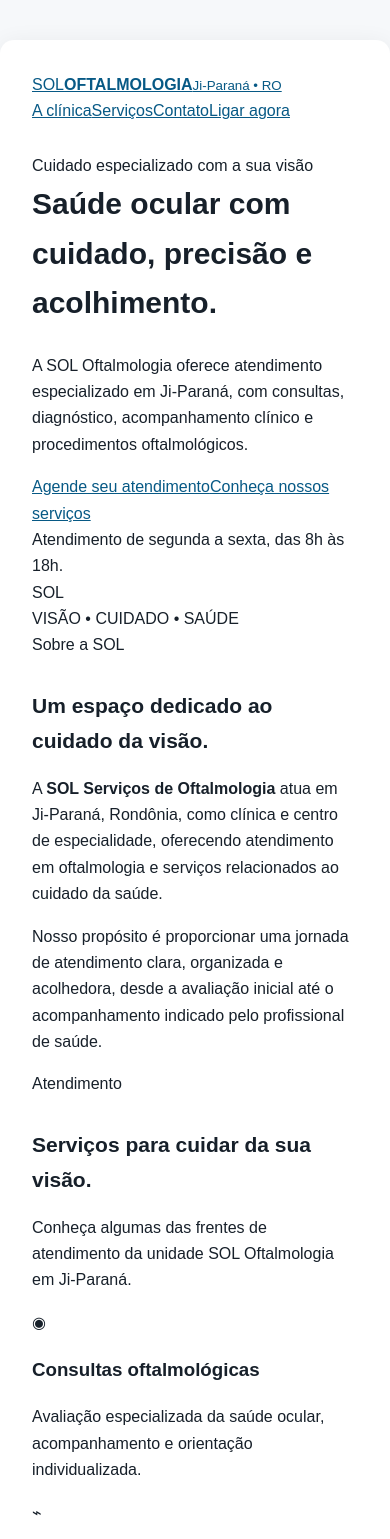
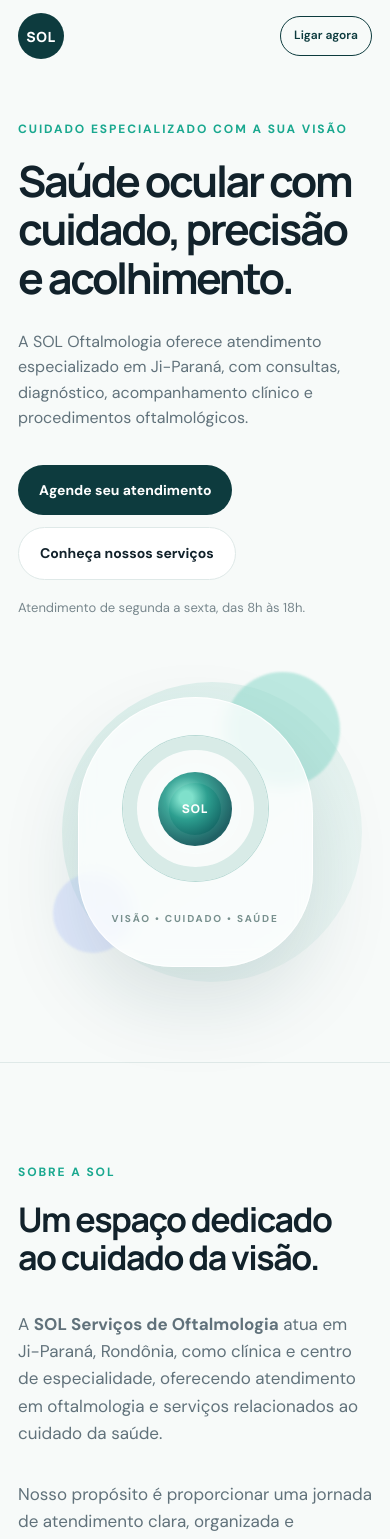
Before and after one commit to f3lip392/Sol-Ji-Parana, a Next.js app: page / in a window 390 px wide. Shown: the top 1539 px of the page. Built offline with nearby package versions, Linux system fonts and the light colour scheme.

Commit message:
Add institutional website design

```diff
--- a/app/globals.css
+++ b/app/globals.css
@@ -1 +1,114 @@
-*{box-sizing:border-box}body{margin:0;font-family:Arial,Helvetica,sans-serif;background:#f6f8fa;color:#17202a;line-height:1.65}main{max-width:900px;margin:40px auto;padding:32px;background:#fff;border-radius:14px;box-shadow:0 4px 24px rgba(0,0,0,.07)}h1{font-size:30px;margin-top:0}h2{font-size:21px;margin-top:30px}a{color:#075985}header{margin-bottom:28px}.muted{color:#5b6770;font-size:14px}.box{background:#f1f5f9;padding:16px;border-radius:10px;margin:20px 0}footer{margin-top:40px;padding-top:20px;border-top:1px solid #ddd;font-size:13px;color:#667085}
+@import url('https://fonts.googleapis.com/css2?family=DM+Sans:wght@400;500;600;700&family=Manrope:wght@500;600;700;800&display=swap');
+
+:root{
+  --ink:#12222b;
+  --muted:#61727b;
+  --line:#dfe9e8;
+  --soft:#f3f8f7;
+  --deep:#0d3b3e;
+  --accent:#19a88f;
+  --white:#fff;
+}
+
+*{box-sizing:border-box}
+html{scroll-behavior:smooth}
+body{margin:0;background:#f7faf9;color:var(--ink);font-family:"DM Sans",Arial,sans-serif;line-height:1.6}
+a{color:inherit;text-decoration:none}
+.site{min-height:100vh;overflow:hidden}
+.nav{height:82px;max-width:1180px;margin:0 auto;padding:0 28px;display:flex;align-items:center;justify-content:space-between}
+.brand{display:flex;align-items:center;gap:12px}
+.brand-mark{width:46px;height:46px;border-radius:50%;display:grid;place-items:center;background:var(--deep);color:#fff;font:800 14px Manrope,sans-serif;letter-spacing:.04em}
+.brand-text{display:flex;flex-direction:column;line-height:1.05}
+.brand-text strong{font:800 15px Manrope,sans-serif;letter-spacing:.13em}
+.brand-text small{margin-top:5px;color:var(--muted);font-size:11px}
+.nav-links{display:flex;align-items:center;gap:27px;font-size:14px;font-weight:600}
+.nav-links>a:not(.nav-cta){color:#52636b}
+.nav-links>a:not(.nav-cta):hover{color:var(--deep)}
+.nav-cta{padding:11px 17px;border:1px solid var(--deep);border-radius:999px;color:var(--deep)}
+.hero{max-width:1180px;margin:0 auto;padding:82px 28px 96px;display:grid;grid-template-columns:1.02fr .98fr;gap:48px;align-items:center}
+.hero-copy{max-width:650px}
+.eyebrow{font-size:12px;font-weight:800;letter-spacing:.16em;text-transform:uppercase;color:var(--accent);margin-bottom:18px}
+h1,h2,h3{font-family:Manrope,Arial,sans-serif;line-height:1.12;margin:0}
+h1{font-size:clamp(44px,5.2vw,70px);letter-spacing:-.055em;max-width:700px}
+.hero-copy>p{font-size:18px;color:var(--muted);max-width:600px;margin:27px 0 0}
+.hero-actions{display:flex;flex-wrap:wrap;gap:12px;margin-top:34px}
+.button{display:inline-flex;align-items:center;justify-content:center;padding:14px 21px;border-radius:999px;font-weight:700;font-size:14px;transition:.2s ease}
+.button.primary{background:var(--deep);color:#fff}
+.button.primary:hover{transform:translateY(-2px)}
+.button.secondary{border:1px solid var(--line);background:#fff}
+.button.light{background:#fff;color:var(--deep)}
+.hero-note{margin-top:18px;font-size:13px;color:#78878d}
+.hero-visual{position:relative;min-height:480px;display:grid;place-items:center}
+.hero-visual:before{content:"";position:absolute;width:430px;height:430px;border-radius:50%;background:linear-gradient(145deg,#dcefeb,#edf6f4);right:10px;top:15px}
+.orb{position:absolute;border-radius:50%;filter:blur(1px)}
+.orb-one{width:115px;height:115px;background:#9edfd3;right:32px;top:5px;opacity:.65}
+.orb-two{width:80px;height:80px;background:#b6c8ff;left:35px;bottom:44px;opacity:.35}
+.eye-card{position:relative;width:330px;height:350px;border-radius:180px 180px 145px 145px;background:rgba(255,255,255,.74);border:1px solid rgba(255,255,255,.9);box-shadow:0 35px 80px rgba(19,65,66,.13);display:flex;flex-direction:column;align-items:center;justify-content:center;gap:30px;backdrop-filter:blur(8px)}
+.eye-card span{font-size:10px;letter-spacing:.18em;color:#78908e;font-weight:800}
+.eye-ring{width:205px;height:205px;border-radius:50%;display:grid;place-items:center;border:20px solid #d8ebe7;box-shadow:inset 0 0 0 13px #f8fbfa,0 0 0 1px #b8d9d4}
+.eye-iris{width:102px;height:102px;border-radius:50%;display:grid;place-items:center;background:radial-gradient(circle at 38% 35%,#7fe0cb 0 10%,#2d9f90 32%,#0d5558 72%);color:#fff;font:800 16px Manrope,sans-serif;letter-spacing:.08em;box-shadow:inset 0 0 0 11px rgba(255,255,255,.08)}
+.section{max-width:1180px;margin:0 auto;padding:100px 28px}
+.about{display:grid;grid-template-columns:.9fr 1.1fr;gap:80px;border-top:1px solid var(--line)}
+.section-heading h2{font-size:clamp(34px,4vw,52px);letter-spacing:-.045em;max-width:650px}
+.about-grid{display:grid;grid-template-columns:1fr 1fr;gap:34px;align-content:center}
+.about-grid p{font-size:17px;color:var(--muted);margin:0}
+.services{max-width:none;background:#edf5f3}
+.services .section-heading{max-width:1180px;margin:0 auto;padding:0 28px}
+.centered{text-align:center}
+.centered h2{margin:0 auto}
+.centered p{max-width:590px;margin:18px auto 0;color:var(--muted)}
+.service-grid{max-width:1180px;margin:45px auto 0;padding:0 28px;display:grid;grid-template-columns:repeat(4,1fr);gap:16px}
+.service-card{background:#fff;border:1px solid #dfeae8;border-radius:24px;padding:28px;min-height:255px;box-shadow:0 12px 35px rgba(24,68,67,.045)}
+.service-icon{width:44px;height:44px;border-radius:14px;background:#e6f5f1;color:var(--deep);display:grid;place-items:center;font-size:21px;font-weight:700;margin-bottom:34px}
+.service-card h3{font-size:21px;letter-spacing:-.02em}
+.service-card p{color:var(--muted);font-size:14px;margin:12px 0 0}
+.experience{padding-top:72px;padding-bottom:72px}
+.experience-card{border-radius:30px;background:var(--deep);color:#fff;padding:54px 58px;display:flex;align-items:center;justify-content:space-between;gap:40px}
+.experience-card .eyebrow{color:#7fe0cb}
+.experience-card h2{font-size:clamp(30px,3.2vw,44px);max-width:700px}
+.experience-card p{color:#c6d7d5;max-width:660px;margin:16px 0 0}
+.contact{padding-top:70px}
+.contact-grid{display:grid;grid-template-columns:repeat(3,1fr);gap:16px;margin-top:45px}
+.contact-card{background:#fff;border:1px solid var(--line);border-radius:22px;padding:27px;display:flex;flex-direction:column;min-height:190px}
+.contact-label{font-size:11px;letter-spacing:.14em;text-transform:uppercase;color:var(--accent);font-weight:800;margin-bottom:18px}
+.contact-card strong{font:700 17px Manrope,sans-serif}
+.contact-card span:not(.contact-label){color:var(--muted);font-size:14px;margin-top:7px}
+.contact-card a{color:var(--deep);font-weight:700;font-size:13px;margin-top:auto;padding-top:18px}
+.footer{background:#0a3033;color:#d7e5e3;margin-top:40px}
+.footer-main{max-width:1180px;margin:0 auto;padding:52px 28px;display:flex;justify-content:space-between;gap:30px}
+.footer-brand{font:800 21px Manrope,sans-serif;letter-spacing:.08em;color:#fff}
+.footer-brand span{font-size:13px;letter-spacing:.16em;margin-left:6px;color:#9ec2bd}
+.footer-main p{font-size:13px;margin:15px 0 3px;color:#d7e5e3}
+.footer-main small{font-size:12px;color:#8eafab}
+.footer-links{display:flex;gap:25px;align-items:flex-start;font-size:13px}
+.footer-links a:hover{text-decoration:underline}
+.footer-bottom{border-top:1px solid rgba(255,255,255,.1);max-width:1180px;margin:0 auto;padding:20px 28px 24px;display:flex;justify-content:space-between;gap:20px;color:#8eafab;font-size:11px}
+
+@media(max-width:900px){
+  .nav-links>a:not(.nav-cta){display:none}
+  .hero{grid-template-columns:1fr;padding-top:58px}
+  .hero-visual{min-height:390px}
+  .about{grid-template-columns:1fr;gap:35px}
+  .service-grid{grid-template-columns:1fr 1fr}
+  .experience-card{flex-direction:column;align-items:flex-start}
+}
+@media(max-width:620px){
+  .nav{height:72px;padding:0 18px}
+  .brand-text{display:none}
+  .nav-cta{padding:9px 13px;font-size:12px}
+  .hero,.section{padding-left:18px;padding-right:18px}
+  .hero{padding-top:48px;padding-bottom:65px}
+  h1{font-size:43px}
+  .hero-copy>p{font-size:16px}
+  .hero-visual{min-height:330px}
+  .hero-visual:before{width:300px;height:300px}
+  .eye-card{width:235px;height:270px}
+  .eye-ring{width:145px;height:145px;border-width:14px}
+  .eye-iris{width:74px;height:74px;font-size:12px}
+  .about-grid{grid-template-columns:1fr}
+  .service-grid{grid-template-columns:1fr;padding-left:18px;padding-right:18px}
+  .contact-grid{grid-template-columns:1fr}
+  .experience-card{padding:36px 28px}
+  .footer-main,.footer-bottom{padding-left:18px;padding-right:18px;flex-direction:column}
+  .footer-links{flex-direction:column;gap:10px}
+}
```
